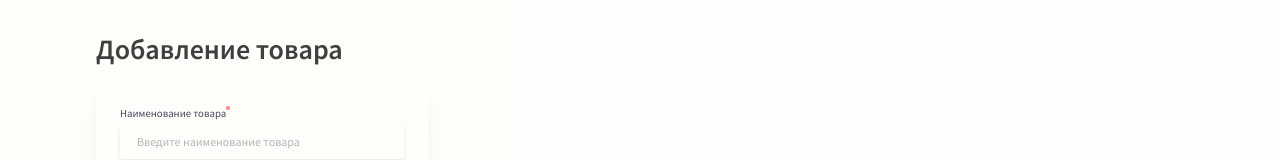
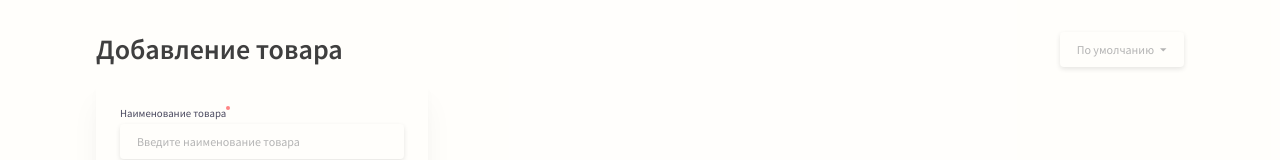
Before and after one commit to ChechelRoman/idprjcttst, a Vue app: page / in a window 1280 px wide. Shown: the top 160 px of the page. Built offline with nearby package versions, Linux system fonts and the light colour scheme.

Commit message:
feat: add AppSelect and sorting by price and title

```diff
--- a/package.json
+++ b/package.json
@@ -9,7 +9,9 @@
   },
   "dependencies": {
     "vee-validate": "^4.5.11",
-    "vue": "^3.2.37"
+    "vue": "^3.2.37",
+    "@vueuse/core": "^8.5.0",
+    "lodash": "^4.17.21"
   },
   "devDependencies": {
     "@rushstack/eslint-patch": "^1.1.0",
--- /dev/null
+++ b/src/components/AppSelect.vue
@@ -0,0 +1,88 @@
+<script setup>
+import { ref } from 'vue';
+import { onClickOutside } from '@vueuse/core';
+import IconSelectArrow from './icons/IconSelectArrow.vue';
+
+const props = defineProps(['options']);
+
+const emit = defineEmits(['filter']);
+
+const isSelectOpen = ref(false);
+
+const optionsContainer = ref(null);
+
+onClickOutside(optionsContainer, () => (isSelectOpen.value = false));
+
+const selectedText = ref('По умолчанию');
+
+const handleOptionClick = (option) => {
+  selectedText.value = option.label;
+  emit('filter', option.value);
+  isSelectOpen.value = false;
+};
+</script>
+
+<template>
+  <div class="select_container">
+    <div class="select_closed" @click="isSelectOpen = true">
+      <p class="select_option-selected">{{ selectedText }}</p>
+      <IconSelectArrow class="select_arrow" />
+    </div>
+    <div v-if="isSelectOpen" class="options_container" ref="optionsContainer">
+      <div v-for="(option, index) in props.options" :key="index" class="option" @click="handleOptionClick(option)">
+        {{ option.label }}
+      </div>
+    </div>
+  </div>
+</template>
+
+<style lang="scss" scoped>
+@use '@/assets/styles/abstracts' as *;
+
+.select_container {
+  position: relative;
+}
+
+.select_closed {
+  @include input;
+  display: flex;
+  align-items: center;
+  justify-content: space-between;
+  color: $ui-primary-grey;
+  column-gap: 0.3125rem;
+
+  &:hover {
+    cursor: pointer;
+  }
+
+  .select_arrow {
+    color: $ui-primary-grey;
+  }
+}
+
+.options_container {
+  @include input();
+  position: absolute;
+  z-index: 10;
+  top: 2.5rem;
+  right: 0;
+  padding: unset;
+  display: flex;
+  flex-direction: column;
+
+  &:hover {
+    border-color: transparent;
+  }
+
+  .option {
+    cursor: pointer;
+    padding: 0.5625rem 1rem;
+    transition: all 200ms ease;
+
+    &:hover {
+      color: $ui-primary-white;
+      background-color: $ui-primary-green;
+    }
+  }
+}
+</style>
--- /dev/null
+++ b/src/components/icons/IconSelectArrow.vue
@@ -0,0 +1,9 @@
+<script setup></script>
+
+<template>
+  <svg width="8" height="6" viewBox="0 0 8 6" fill="currentColor" xmlns="http://www.w3.org/2000/svg">
+    <path d="M7.48532 1.24264L4.24268 4.48528L1.00003 1.24264" />
+  </svg>
+</template>
+
+<style lang="scss" scoped></style>
--- a/src/views/MainView.vue
+++ b/src/views/MainView.vue
@@ -4,26 +4,59 @@ import AppForm from '../components/AppForm.vue';
 import ItemCard from '../components/ItemCard.vue';
 import AppPreloader from '../components/AppPreloader.vue';
 import FadeTransition from '../components/FadeTransition.vue';
+import AppSelect from '../components/AppSelect.vue';
+import sortBy from 'lodash/sortBy';
 
 const items = ref(JSON.parse(localStorage.getItem('items')) || []);
 
+const filteredItems = ref([]);
+
 const isDataLoaded = ref(false);
 
+const activeFilter = ref('');
+
 onMounted(() => {
-  setTimeout(() => (isDataLoaded.value = true), 1500);
+  filteredItems.value = items.value;
+  setTimeout(() => (isDataLoaded.value = true), 150);
 });
 
 const addItem = (itemData) => {
   const formattedObject = { ...itemData };
-  formattedObject.price = String(Number(formattedObject.price).toLocaleString('ru-RU'));
+  formattedObject.price = Number(formattedObject.price);
   formattedObject.id = Date.now();
   items.value.push(formattedObject);
   localStorage.setItem('items', JSON.stringify(items.value));
+  filterItems(activeFilter.value);
 };
 
 const deleteItem = (id) => {
   items.value = items.value.filter((item) => item.id !== id);
   localStorage.setItem('items', JSON.stringify(items.value));
+  filterItems(activeFilter.value);
+};
+
+const selectOptions = [
+  { label: 'По убыванию цены', value: 'priceDown' },
+  { label: 'По возрастанию цены', value: 'priceUp' },
+  { label: 'По названию', value: 'title' },
+];
+
+const filterItems = (filter) => {
+  activeFilter.value = filter;
+  switch (filter) {
+    case '':
+      filteredItems.value = items.value;
+      break;
+    case 'priceDown':
+      filteredItems.value = sortBy(items.value, ['price']).reverse();
+      break;
+    case 'priceUp':
+      filteredItems.value = sortBy(items.value, ['price']);
+      break;
+    case 'title':
+      filteredItems.value = sortBy(items.value, ['title']);
+      break;
+  }
 };
 </script>
 
@@ -32,6 +65,7 @@ const deleteItem = (id) => {
     <div v-if="isDataLoaded" class="container">
       <header class="header">
         <h1 class="heading">Добавление товара</h1>
+        <AppSelect :options="selectOptions" @filter="filterItems" />
       </header>
 
       <section s class="content">
@@ -42,7 +76,7 @@ const deleteItem = (id) => {
           <section v-if="items.length > 0" class="items_container">
             <transition-group name="list">
               <ItemCard
-                v-for="item in items"
+                v-for="item in filteredItems"
                 :key="item.id"
                 :url="item.url"
                 :title="item.title"
```
Also changed, not shown: 2 other files (tests, documents, lock files or other folders).
